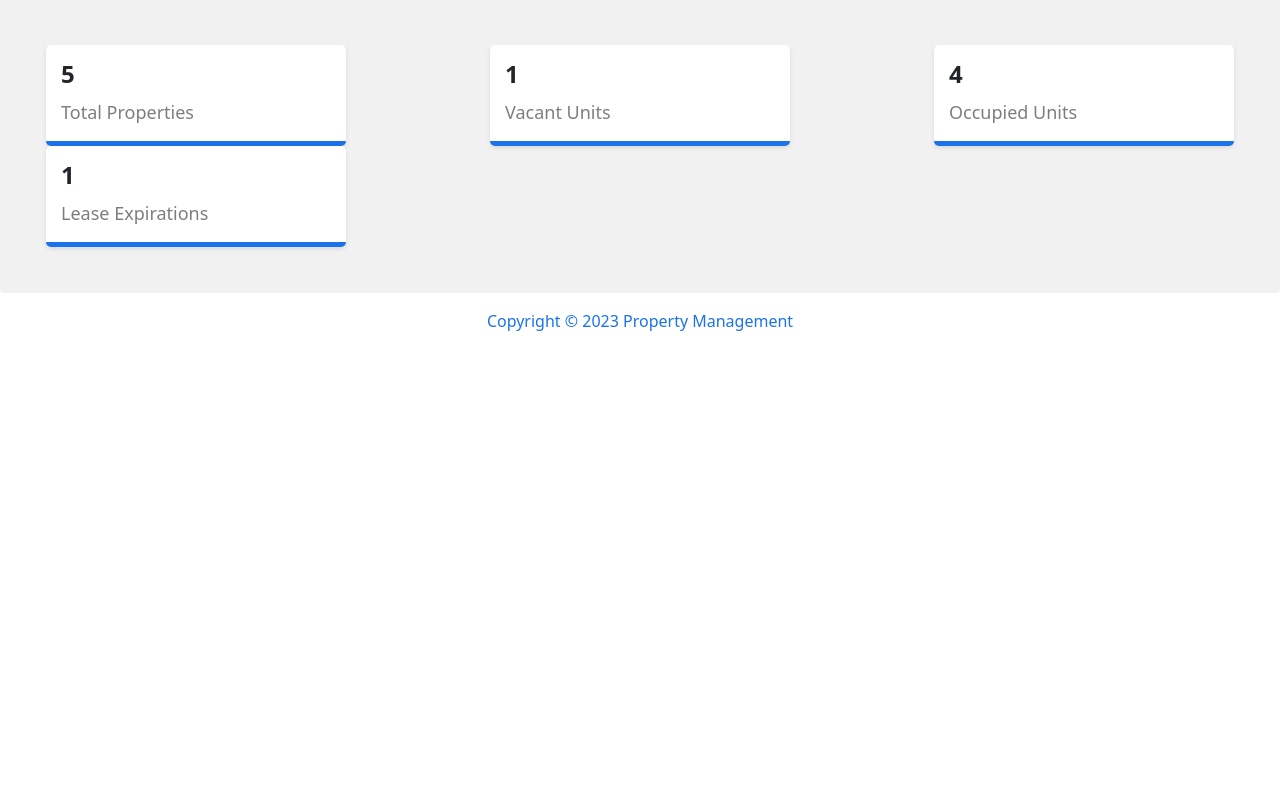
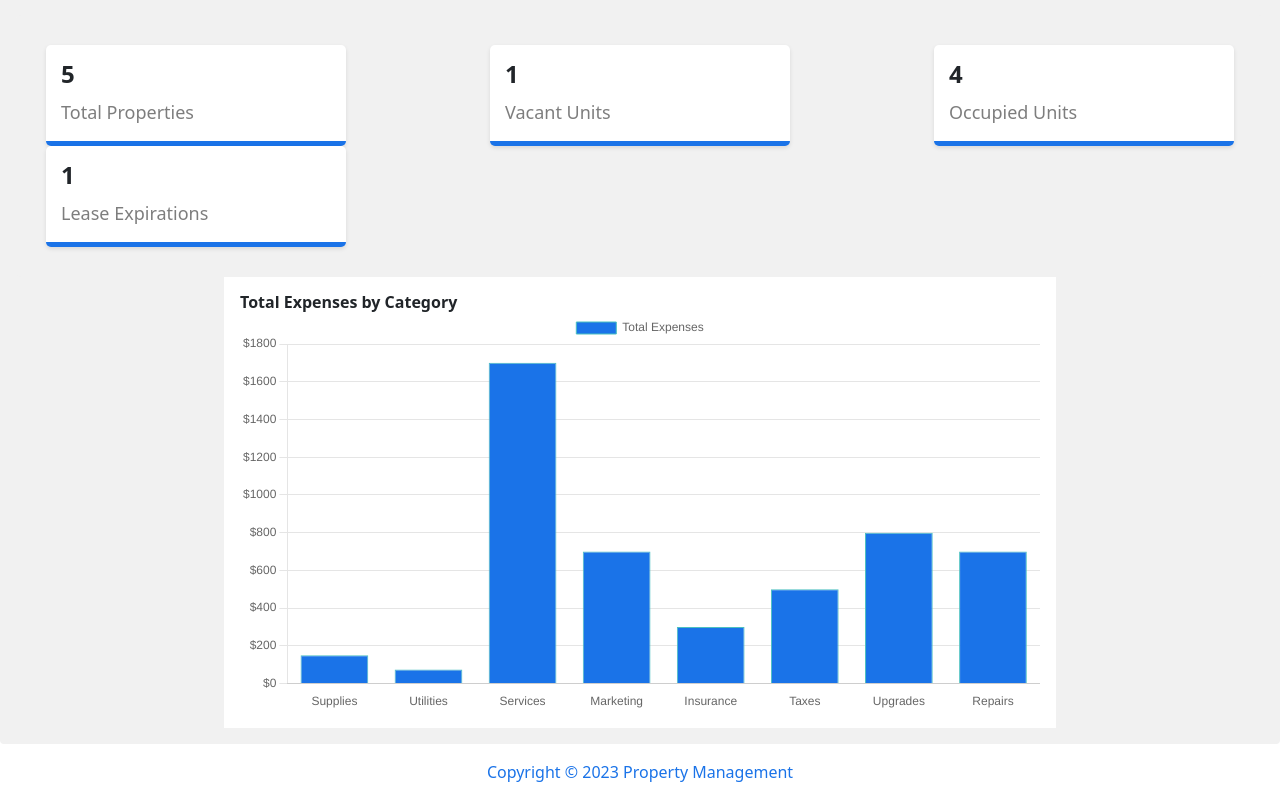
Before and after one commit to zsherman2510/PropertyManagmentProject, a React (Vite) app: page / in a window 1280 px wide. Shown: the part 781-1581 px from the top of the page. Before the commit the page ends 1130 px from the top, so only its background shows below. Built offline with nearby package versions, Linux system fonts and the light colour scheme.

Commit message:
Expense summary complete

```diff
--- /dev/null
+++ b/src/components/Dashboard/ExpenseSummary.jsx
@@ -0,0 +1,54 @@
+import React from 'react'
+import { Bar } from 'react-chartjs-2'
+const ExpenseSummary = ({expenses}) => {
+  const categories = Array.from(new Set(expenses.map((expense) => expense.category)));
+
+  const totalExpenses = {}
+
+  categories.forEach((category) => {
+    totalExpenses[category] = 0;
+  })
+  expenses.forEach((expense) => {
+    totalExpenses[expense.category] += expense.amount;
+  });
+
+  const chartOptions = {
+    scales: {
+      x: {
+        grid: {
+          display: false
+        }
+      },
+      y: {
+        beginAtZero: true,
+        grid: {
+          color: "rgba(0, 0, 0, 0.1)"
+        },
+        ticks: {
+          callback: (value) => "$" + value
+        }
+      }
+    }
+  }
+
+  const chartData = {
+    labels: categories,
+    datasets: [
+      {
+        label: 'Total Expenses',
+        data: Object.values(totalExpenses),
+        backgroundColor: '#1a73e8',
+        borderColor: 'rgba(75, 192, 192, 1)',
+        borderWidth: 1,
+      }
+    ]
+  }
+  return (
+    <div className="dashboard-background p-3">
+      <h2 className="font-bold">Total Expenses by Category</h2>
+      <Bar data={chartData} options={chartOptions} />
+    </div>
+  )
+}
+
+export default ExpenseSummary
--- a/src/components/Dashboard/index.jsx
+++ b/src/components/Dashboard/index.jsx
@@ -5,6 +5,7 @@ import Chart from "chart.js/auto"
 import { CategoryScale } from 'chart.js';
 import FinancialGoal from './FinancialGoal';
 import PropertySummary from './PropertySummary';
+import ExpenseSummary from './ExpenseSummary';
 
 Chart.register(CategoryScale);
 const Dashboard = () => {
@@ -61,6 +62,9 @@ const Dashboard = () => {
         <div className="col-12">
           <PropertySummary properties={properties}/>
         </div>
+        <div className="col-12 col-md-8">
+          <ExpenseSummary expenses={expenses} />
+        </div>
       </div>
     </div>
   )
```
